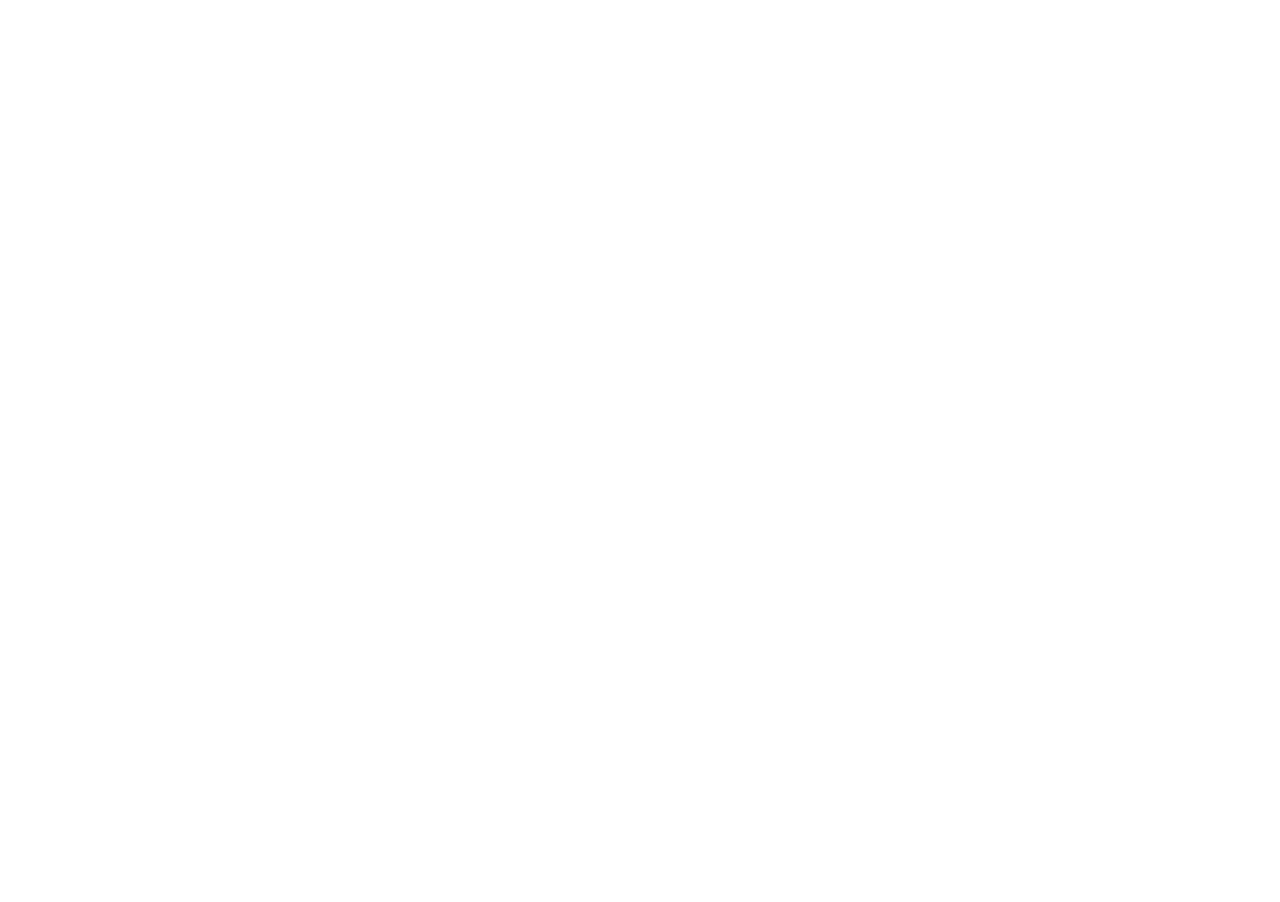
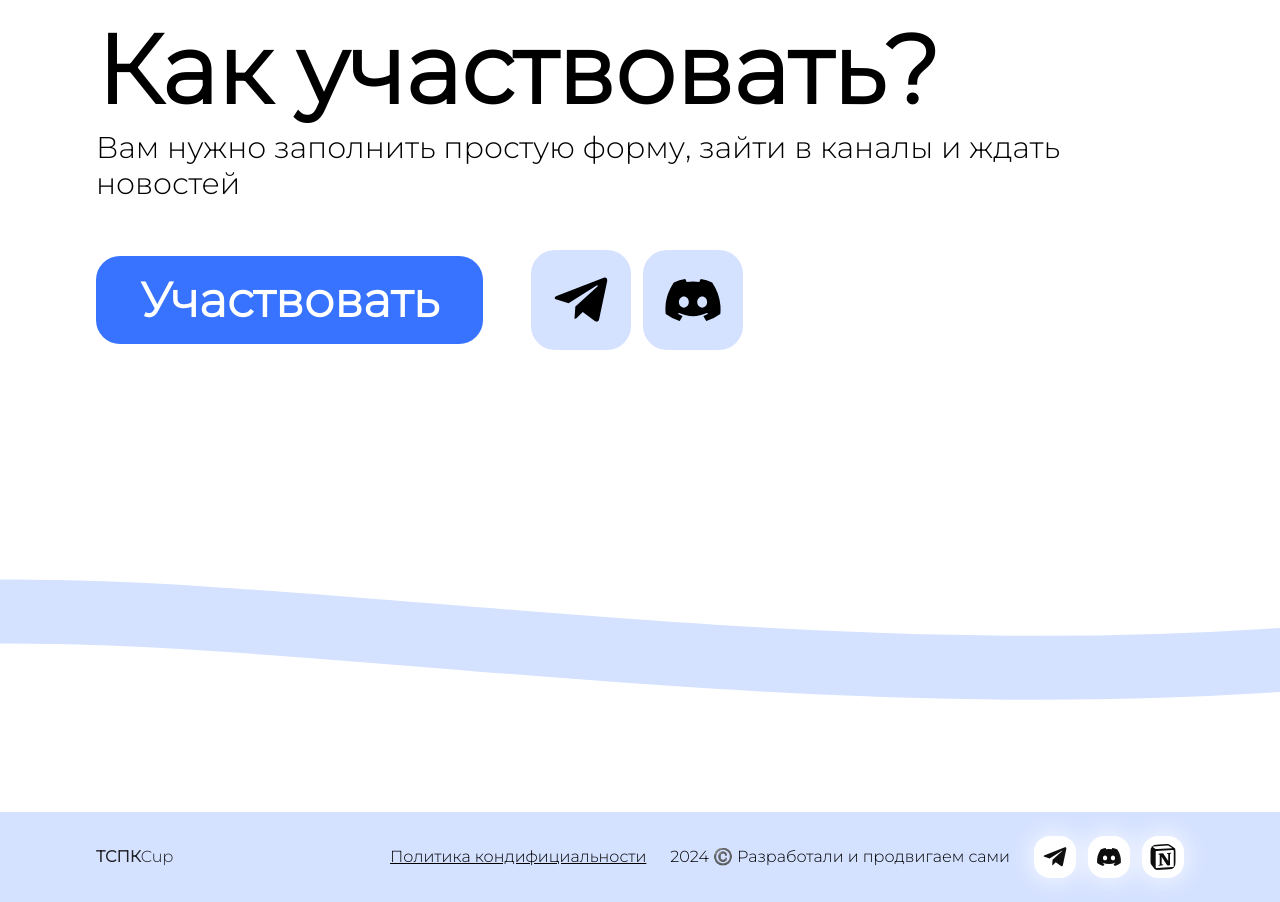
Before and after one commit to niktos12/tspk_cup, a React (Create React App) app in the folder my-app/: page / in a window 1280 px wide. Shown: the part 1220-2122 px from the top of the page. Before the commit the page ends 1020 px from the top, so only its background shows below. Built offline with nearby package versions, Linux system fonts and the light colour scheme.

Commit message:
footer is ready...

```diff
--- a/my-app/src/App.tsx
+++ b/my-app/src/App.tsx
@@ -1,11 +1,15 @@
 import {Header} from './components/Header'
 import { Presentation } from './components/Presentationt';
+import { Footer } from './components/Footer';
+import { PartIn } from './components/PartIn';
 
 function App() {
   return (
     <>
       <Header />
       <Presentation/>
+      <PartIn/>
+      <Footer/>
     </>
   );
 }
--- /dev/null
+++ b/my-app/src/components/Footer.tsx
@@ -0,0 +1,32 @@
+import { FaTelegramPlane } from "react-icons/fa";
+import { FaDiscord } from "react-icons/fa6";
+import { SiNotion } from "react-icons/si";
+
+export function Footer(){
+    return(
+            <div className="flex flex-row justify-between items-center bg-[#D4E1FF] py-6 px-24 mt-28">
+                <p className="text-[#1F1F25] font-medium">
+                    <span className="font-extrabold">ТСПК</span>
+                    Cup
+                </p>
+                <div className="gap-6 flex flex-row items-center ">
+                    <a href="" className="underline">Политика кондифициальности</a>
+                    <p>2024 ©️ Разработали и продвигаем сами</p>
+                    <div className="flex flex-row gap-3">
+                        <FaTelegramPlane
+                            className="text-[#0D0D0E] p-2 w-[42px] h-[42px] rounded-2xl bg-[#D4E1FF]
+                            cursor-pointer bg-[#FFFFFF] drop-shadow-[0_0_14px_#ffffff]"
+                        />
+                        <FaDiscord
+                            className="text-[#0D0D0E] p-2 w-[42px] h-[42px] rounded-2xl bg-[#D4E1FF]
+                            cursor-pointer bg-[#FFFFFF] drop-shadow-[0_0_14px_#ffffff]"
+                        />
+                        <SiNotion
+                            className="text-[#0D0D0E] p-2 w-[42px] h-[42px] rounded-2xl bg-[#D4E1FF]
+                            cursor-pointer bg-[#FFFFFF] drop-shadow-[0_0_14px_#ffffff]"
+                        />
+                    </div>
+                </div>
+        </div>
+    )
+}
--- /dev/null
+++ b/my-app/src/components/PartIn.tsx
@@ -0,0 +1,18 @@
+import { FaTelegramPlane } from "react-icons/fa";
+import { FaDiscord } from "react-icons/fa6";
+
+export function PartIn(){
+    return(
+        <div className="flex flex-col items-start justify-center pt-28 px-24 h-[900px] bg-lined">
+            <h1 className="text-8xl font-bold mb-3">Как участвовать?</h1>
+            <p className="text-3xl mb-12">Вам нужно заполнить простую форму, зайти в каналы и ждать новостей</p>
+            <div className="flex flex-row gap-12 items-center mb-60">
+                <button className="py-5 px-11 bg-[#3773FF] text-[#FFFFFF] rounded-3xl text-5xl font-semibold">Участвовать</button>
+                <div className="flex flex-row gap-3">
+                    <FaTelegramPlane className="bg-[#D4E1FF] p-5 w-[100px] h-[100px] rounded-3xl cursor-pointer"/>
+                    <FaDiscord className="bg-[#D4E1FF] p-5 w-[100px] h-[100px] rounded-3xl cursor-pointer"/>
+                </div>
+            </div>
+        </div>
+    )
+}
--- a/my-app/src/index.css
+++ b/my-app/src/index.css
@@ -27,3 +27,8 @@
   background-repeat: no-repeat;
   background-position: center;
 }
+.bg-lined{
+  background-image: url("../public/images/Line.svg");
+  background-repeat: no-repeat;
+  background-position: bottom;
+}
```
Also changed, not shown: my-app/src/components/Presentationt.tsx (+37 -13 lines), my-app/public/images/Line.svg (added).
